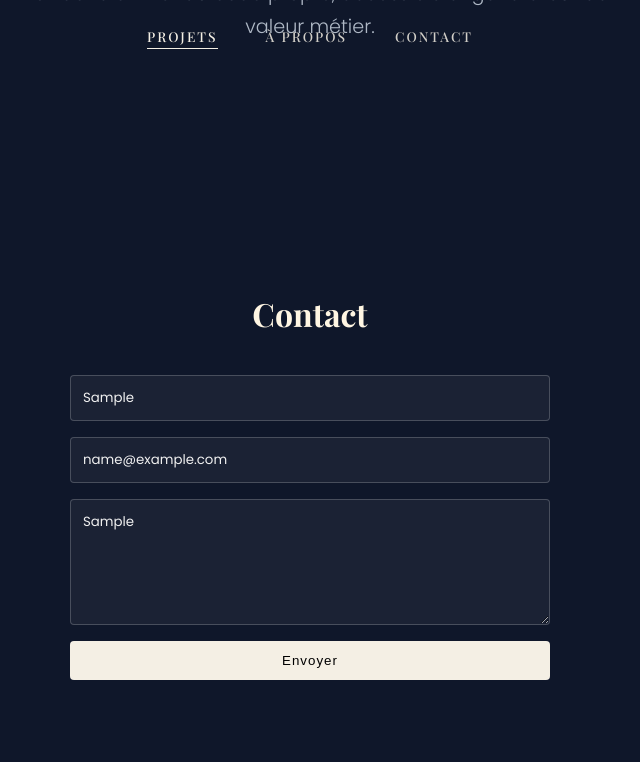
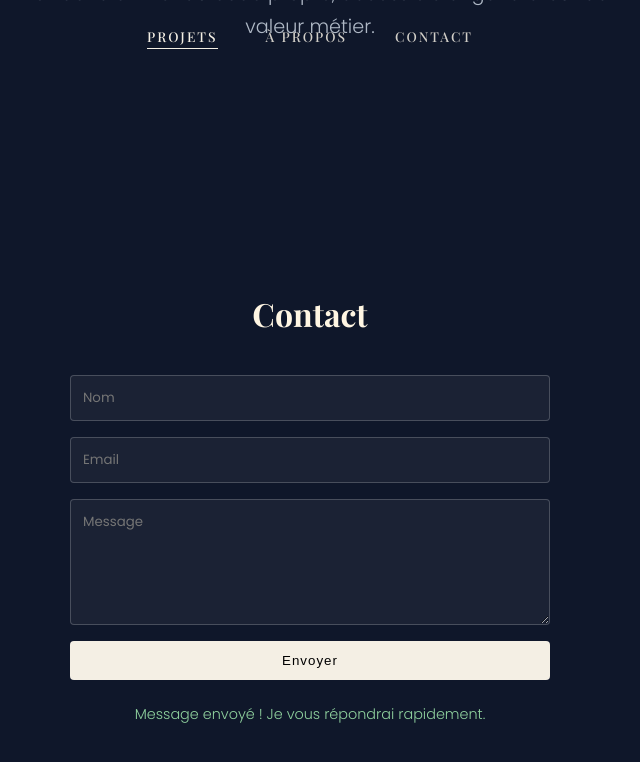
Before and after one commit to leotex26/portfolio, a Vue app: page / in a window 1280 px wide. Both pictures are taken after typing "Sample", "name@example.com", "Sample" into the empty fields and a click on the button "Envoyer". Shown: the part 4710-5472 px from the top of the page, without its empty margins (330-970 px from the left). Built offline with nearby package versions, Linux system fonts and the light colour scheme.

Commit message:
feat:contact

```diff
--- a/src/App.vue
+++ b/src/App.vue
@@ -37,7 +37,7 @@
   </div>
 
   <div ref="contactRef">
-    <ContactSection @submit="handleContactSubmit" />
+    <ContactSection />
   </div>
 </template>
 
--- a/src/components/ContactSection.vue
+++ b/src/components/ContactSection.vue
@@ -1,24 +1,65 @@
-<!-- components/ContactSection.vue -->
 <template>
   <section id="contact" class="contact-section">
     <h2>Contact</h2>
-    <form class="contact-form" @submit.prevent="$emit('submit', form)">
+
+    <form class="contact-form" @submit.prevent="sendEmail">
       <input v-model="form.name" type="text" placeholder="Nom" required />
       <input v-model="form.email" type="email" placeholder="Email" required />
       <textarea v-model="form.message" placeholder="Message" rows="5" required></textarea>
-      <button type="submit">Envoyer</button>
+
+      <button type="submit" :disabled="status === 'sending'">
+        {{ status === 'sending' ? 'Envoi...' : 'Envoyer' }}
+      </button>
+
+      <p v-if="status === 'success'" class="feedback success">
+        Message envoyé ! Je vous répondrai rapidement.
+      </p>
+      <p v-if="status === 'error'" class="feedback error">
+        Une erreur est survenue. Réessayez ou contactez-moi directement par email.
+      </p>
     </form>
   </section>
 </template>
 
+<script>
+import { reactive, ref } from 'vue'
+import emailjs from '@emailjs/browser'
 
-<script>
-import { reactive } from 'vue'
+const SERVICE_ID = 'service_o4q5wm4'
+const TEMPLATE_ID = 'template_e7mgddj'
+const PUBLIC_KEY = 'GNIDK9rhmGzKTTkQC'
+
 export default {
-  emits: ['submit'],
   setup() {
     const form = reactive({ name: '', email: '', message: '' })
-    return { form }
+    const status = ref('idle') // idle | sending | success | error
+
+    async function sendEmail() {
+      status.value = 'sending'
+      try {
+        await emailjs.send(
+          SERVICE_ID,
+          TEMPLATE_ID,
+          {
+            name: form.name,
+            email: form.email,
+            message: form.message,
+            title: 'Nouveau message',
+            time: new Date().toLocaleString('fr-FR')
+          },
+          PUBLIC_KEY
+        )
+        status.value = 'success'
+        form.name = ''
+        form.email = ''
+        form.message = ''
+      } catch (err) {
+        console.error('Erreur EmailJS :', err)
+        status.value = 'error'
+      }
+    }
+
+    return { form, status, sendEmail }
   }
 }
 </script>
@@ -52,5 +93,16 @@ export default {
   cursor: pointer;
   font-weight: 500;
   letter-spacing: 1px;
+  transition: opacity 0.2s ease;
 }
+.contact-form button:disabled {
+  opacity: 0.6;
+  cursor: not-allowed;
+}
+.feedback {
+  font-size: 0.9rem;
+  margin-top: 8px;
+}
+.feedback.success { color: #8fd19e; }
+.feedback.error { color: #e08a8a; }
 </style>
```
